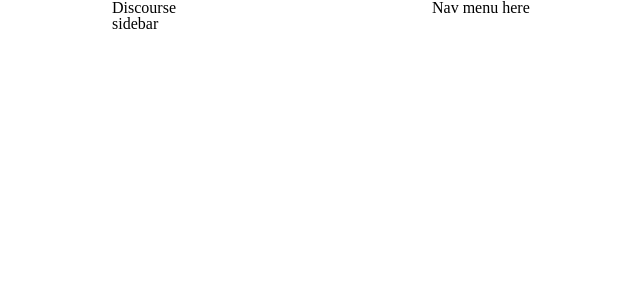
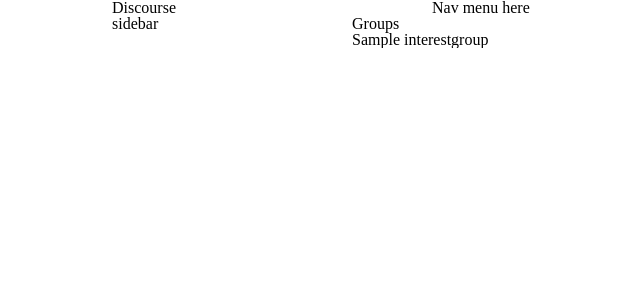
Before and after one commit to idan/discourse, a Django app: template groups/templates/groups/index.html in a window 1280 px wide. Shown: the top 300 px of the page, without its empty margins (58-698 px from the left). Run offline with Django 3.2, Linux system fonts and the light colour scheme; the template is opened without the code that fills it: values that come from a table or form of the project are taken from there, others are empty; tables that the repository leaves empty hold one stand-in row (values such as "Sample post"); style sheets or scripts are compiled from the project's sources; parts of the project's set-up code (start-up, migrations or seed data) failed here and were passed over.

Commit message:
Show public groups on index page

```diff
--- a/groups/templates/groups/index.html
+++ b/groups/templates/groups/index.html
@@ -1,2 +1,12 @@
 {% extends "base.html" %}{% load i18n %}
 {% block title %}{% trans "Welcome" %}{% endblock %}
+{% block content %}
+<header>
+    <h1>{% trans "Groups" %}</h1>
+</header>
+<ul>
+    {% for group in public_groups  %}
+    <li>{{ group.name }}</li>
+    {% endfor %}
+</ul>
+{% endblock %}
--- a/groups/views.py
+++ b/groups/views.py
@@ -1,9 +1,12 @@
 from django.views.generic.simple import direct_to_template
+from models import InterestGroup
 
 def index(request, template_name='groups/index.html', extra_context=None):
     """Main view for the site"""
 
     ctx = {
+        'public_groups'  : InterestGroup.objects.public(),
+        'private_groups' : InterestGroup.objects.private(),
     }
 
     if extra_context:
--- a/website/compass/src/screen.scss
+++ b/website/compass/src/screen.scss
@@ -17,5 +17,5 @@
 }
 
 #content {
-    @include column(9);
+    @include column(9, true);
 }
--- a/website/media/discourse/css/screen.css
+++ b/website/media/discourse/css/screen.css
@@ -169,7 +169,7 @@
 #content {
   display: inline;
   float: left;
-  margin-right: 20px;
+  margin-right: 0;
   width: 700px;
 }
 /* line 139, ../../../../../../../../../../usr/lib/ruby/gems/1.9.1/gems/compass-0.10.6/frameworks/blueprint/stylesheets/blueprint/_grid.scss */
```
